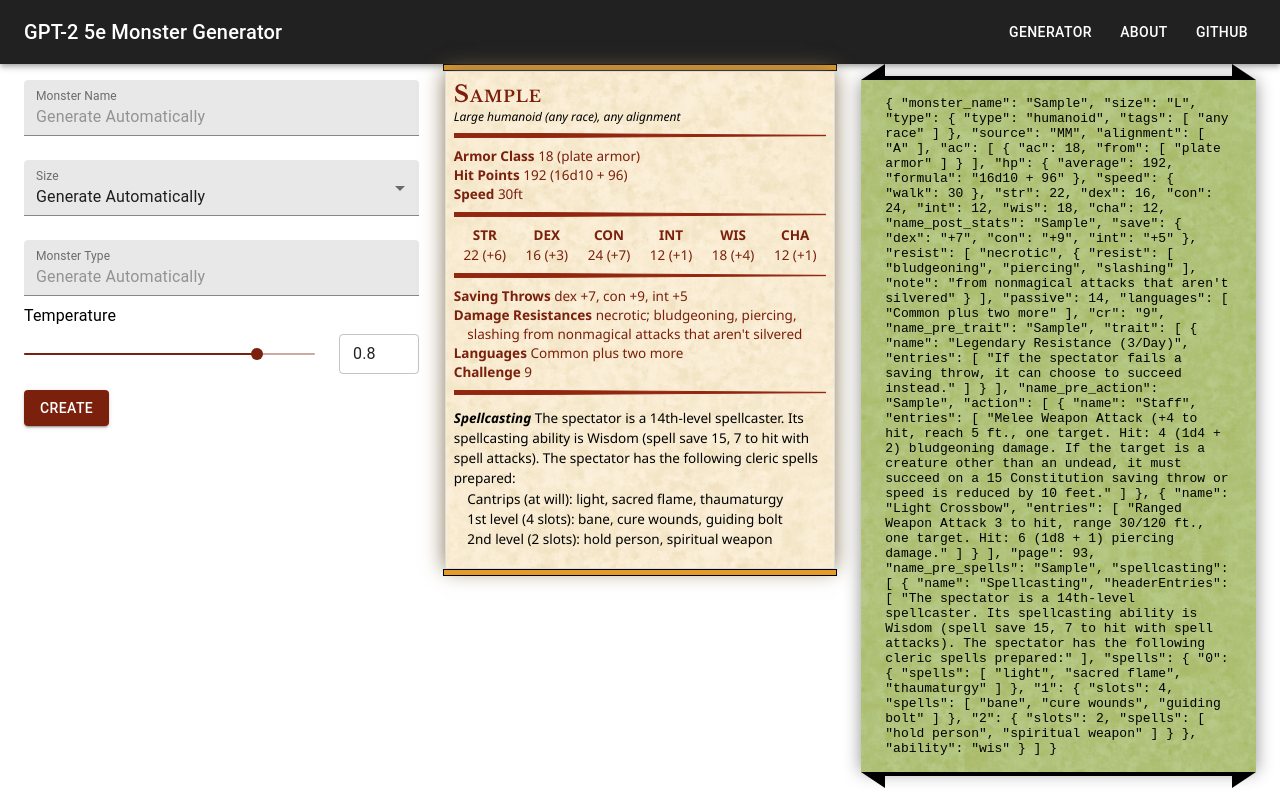
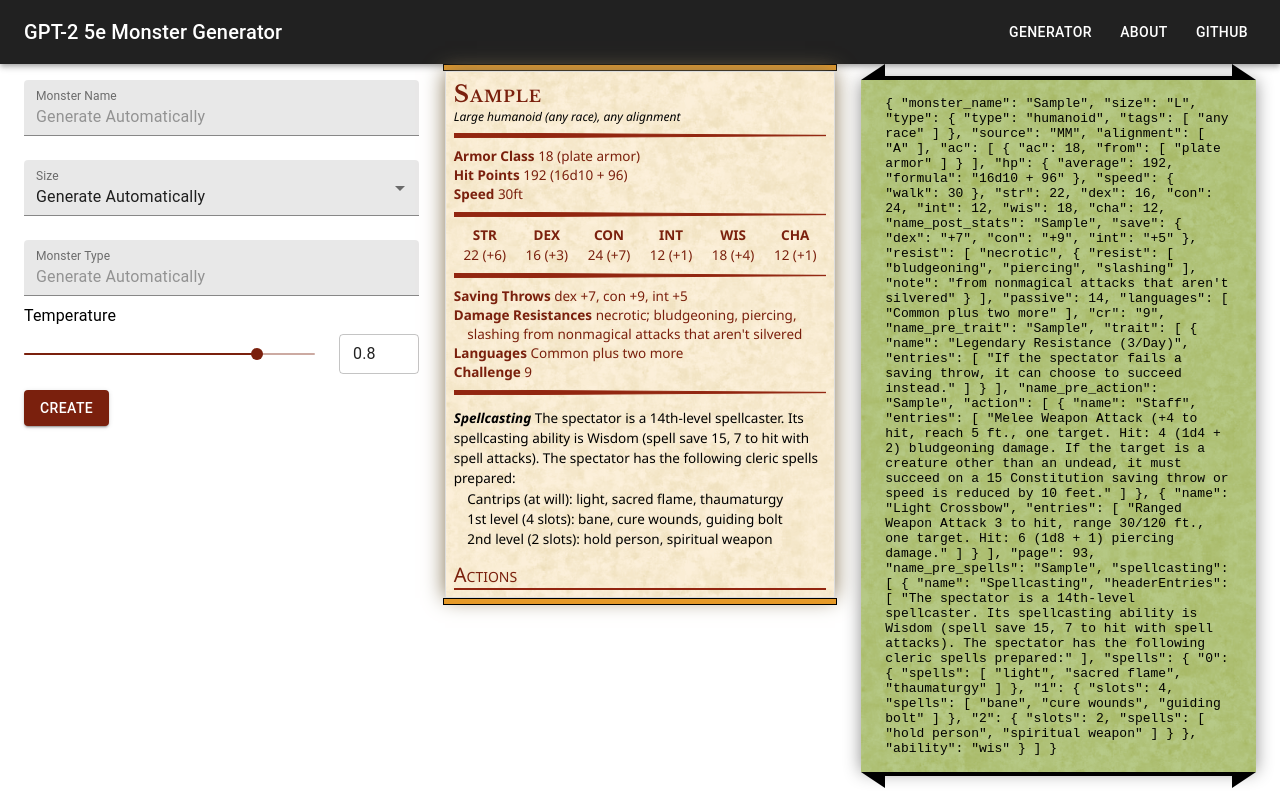
Before and after one commit to dhlanm/gpt-2-dnd-frontend, a React (Create React App) app: page / in a window 1280 px wide. Built offline with nearby package versions, Linux system fonts and the light colour scheme.

Commit message:
Parse more fields

```diff
--- a/src/About/index.tsx
+++ b/src/About/index.tsx
@@ -71,7 +71,7 @@ const About: React.FC = () => (
 		<Title>Prettification</Title>
 		<p>I used <Link href="https://github.com/Valloric/statblock5e">Valloric's
 			5e statblocks</Link> to display the stats. I'm impressed with the attention to detail he
-			payed in making these as close to official-looking as possible. As a result, they look
+			paid in making these as close to official-looking as possible. As a result, they look
 			great and are thematically appropriate for the project. Additionally, I use <Link
 				href="https://materializecss.com">Materialize</Link> for the website.</p>
 	</>
--- a/src/Index/StatBlock/AbilitiesBlock.tsx
+++ b/src/Index/StatBlock/AbilitiesBlock.tsx
@@ -16,7 +16,7 @@ const useStyles = makeStyles(() =>
 	}),
 )
 
-interface Props {
+export interface Props {
 	str: number,
 	dex: number,
 	con: number,
--- /dev/null
+++ b/src/Index/StatBlock/PropertyLine.tsx
@@ -0,0 +1,24 @@
+import React from 'react'
+import { createStyles, makeStyles } from '@material-ui/core'
+
+const useStyles = makeStyles(() =>
+	createStyles({
+		statLine: {
+			color: '#7A200D',
+			lineHeight: 1.4,
+			display: 'block',
+			textIndent: '-1em',
+			paddingLeft: '1em',
+			margin: 0,
+		},
+	}),
+)
+
+const PropertyLine: React.FC<{ title: string }> = props => {
+	const classes = useStyles()
+	return (
+		<p className={classes.statLine}><b>{props.title}</b> {props.children}</p>
+	)
+}
+
+export default PropertyLine
--- a/src/Index/StatBlock/StatHeader.tsx
+++ b/src/Index/StatBlock/StatHeader.tsx
@@ -40,20 +40,40 @@ const ALIGNMENT_TO_DESC: { [alignment: string]: string } = {
 	U: 'unaligned',
 }
 
-interface Props {
-	name: string,
-	size: string,
+type TagType = string | {
+	prefix: string,
+	tag: string,
+}
+
+export type MonsterType = string | {
 	type: string,
-	typeTags: string[],
-	alignment: string[],
+	tags?: TagType[],
+}
+
+export interface Props {
+	name: string
+	size: string
+	type: MonsterType
+	alignment: string[]
+}
+
+const formatType = (type: string, tags: TagType[]): string => {
+	if (type.includes('swarmSize')) return type
+	if (tags.length === 0) return type
+	return `${type} (${tags.map(
+		tag => typeof tag === 'string' ? tag : `${tag.prefix} ${tag.tag}`
+	).join(', ')})`
 }
 
 const StatHeader: React.FC<Props> = props => {
 	const classes = useStyles()
+	const {type} = props
+	const typeDesc = typeof type === 'string' ? type :
+		formatType(type.type, type.tags == null ? [] : type.tags)
 	return (
 		<>
 			<h1 className={classes.title}>{props.name}</h1>
-			<h2 className={classes.subtitle}>{SIZE_TO_DESC[props.size]} {props.type} ({props.typeTags.join(', ')}), {props.alignment.map(a => ALIGNMENT_TO_DESC[a]).join(' ')}</h2>
+			<h2 className={classes.subtitle}>{SIZE_TO_DESC[props.size]} {typeDesc}, {props.alignment.map(a => ALIGNMENT_TO_DESC[a]).join(' ')}</h2>
 		</>
 	)
 }
--- /dev/null
+++ b/src/Index/StatBlock/TopStats.tsx
@@ -0,0 +1,57 @@
+import React from 'react'
+import PropertyLine from './PropertyLine'
+
+interface AcModifier {
+	ac: number
+	'from'?: string[]
+	condition?: string
+	braces?: boolean
+}
+
+type AcType = [number] | [number, AcModifier] | [AcModifier]
+
+const formatAc = (ac: AcType): string => {
+	const [first, second] = ac
+	if (typeof first !== 'number') {
+		const modifier = first
+		const fromList = modifier['from'] || (modifier.condition && [modifier.condition]) || null
+
+		if (fromList == null) return `${modifier.ac}`
+		return `${modifier.ac} (${fromList.join(', ')})`
+	}
+
+	const acNumber = first
+	const acModifier = second as AcModifier
+
+	if (acModifier == null) return `${acNumber}`
+	return `${acNumber} (${acModifier.ac} ${acModifier.condition})`
+}
+
+interface SpeedType {
+	[type: string]: number
+}
+
+const formatSpeed = (speed: SpeedType): string => Object.entries(speed)
+	.map(([type, feet]) => type === 'walk' ? `${feet}ft` : `${type} ${feet}ft`)
+	.join(', ')
+
+
+export interface Props {
+	ac: (number | AcModifier)[]
+	hitpoints: {
+		average: number
+		formula: string
+	}
+	speed: SpeedType
+}
+
+const TopStats: React.FC<Props> = props => (
+	<>
+		<PropertyLine title="Armor Class">{formatAc(props.ac as AcType)}</PropertyLine>
+		<PropertyLine
+			title="Hit Points">{props.hitpoints.average} ({props.hitpoints.formula})</PropertyLine>
+		<PropertyLine title="Speed">{formatSpeed(props.speed)}</PropertyLine>
+	</>
+)
+
+export default TopStats
--- a/src/Index/StatBlock/index.tsx
+++ b/src/Index/StatBlock/index.tsx
@@ -1,7 +1,9 @@
 import React from 'react'
-import AbilitiesBlock from './AbilitiesBlock'
-import StatHeader from './StatHeader'
+import AbilitiesBlock, { Props as AbilitiesProps} from './AbilitiesBlock'
+import PropertyLine from './PropertyLine'
+import StatHeader, { Props as StatHeaderProps } from './StatHeader'
 import SpellcastingBlock, { Spell } from './SpellcastingBlock'
+import TopStats, {Props as TopStatsProps} from './TopStats'
 import { createStyles, makeStyles } from '@material-ui/core'
 import parchment from './parchment.png'
 
@@ -41,13 +43,13 @@ const useStyles = makeStyles(() =>
 			marginTop: '0.6em',
 			marginBottom: '0.35em',
 		},
-		statLine: {
+		actionHeader: {
 			color: '#7A200D',
-			lineHeight: 1.4,
-			display: 'block',
-			textIndent: '-1em',
-			paddingLeft: '1em',
+			fontSize: 20,
+			fontVariant: 'small-caps',
+			fontWeight: 'normal',
 			margin: 0,
+			borderBottom: 'solid 2px #922510'
 		},
 	}),
 )
@@ -61,20 +63,21 @@ const TaperedRule: React.FC = () => {
 	)
 }
 
-const PropertyLine: React.FC<{ title: string }> = props => {
+const ActionHeader: React.FC = props => {
 	const classes = useStyles()
-	return (
-		<p className={classes.statLine}><b>{props.title}</b> {props.children}</p>
-	)
+	return <h5 className={classes.actionHeader}>{props.children}</h5>
 }
 
-interface Props {
+export interface NamedEntry {
 	name: string,
-	size: string,
-	type: string,
-	typeTags: string[],
-	alignment: string[],
-	spellcasting: Spell[],
+	entries: string[],
+}
+
+type Props = StatHeaderProps & TopStatsProps & {
+	abilities: AbilitiesProps
+
+	spellcasting?: Spell[]
+	actions?: NamedEntry[]
 }
 
 const StatBlock: React.FC<Props> = props => {
@@ -85,28 +88,21 @@ const StatBlock: React.FC<Props> = props => {
 			<article className={classes.content}>
 				<StatHeader {...props} />
 				<TaperedRule />
-				<PropertyLine title="Armor Class">18 (plate armor)</PropertyLine>
-				<PropertyLine title="Hit Points">192 (16d10 + 96)</PropertyLine>
-				<PropertyLine title="Speed">30ft</PropertyLine>
+				<TopStats {...props} />
 				<TaperedRule />
-				<AbilitiesBlock {...{
-					'str': 22,
-					'dex': 16,
-					'con': 24,
-					'int': 12,
-					'wis': 18,
-					'cha': 12,
-				}} />
+				<AbilitiesBlock {...props.abilities} />
 				<TaperedRule />
 				<PropertyLine title="Saving Throws">dex +7, con +9, int +5</PropertyLine>
 				<PropertyLine title="Damage Resistances">necrotic; bludgeoning, piercing, slashing
-					from
-					nonmagical attacks that aren't silvered</PropertyLine>
+					from nonmagical attacks that aren't silvered</PropertyLine>
 				<PropertyLine title="Languages">Common plus two more</PropertyLine>
 				<PropertyLine title="Challenge">9</PropertyLine>
 				<TaperedRule />
 				{props.spellcasting && props.spellcasting.map(spell =>
 					<SpellcastingBlock {...spell} />)}
+				{props.actions && (
+					<ActionHeader>Actions</ActionHeader>
+				)}
 			</article>
 			<div className={classes.bar} />
 		</>
--- a/src/Index/index.tsx
+++ b/src/Index/index.tsx
@@ -58,11 +58,24 @@ const SAMPLE_MONSTER = {
 const Index: React.FC = () => {
 	const stats = {
 		name: SAMPLE_MONSTER.monster_name,
+		ac: SAMPLE_MONSTER.ac,
 		size: SAMPLE_MONSTER.size,
-		type: SAMPLE_MONSTER.type.type,
-		typeTags: SAMPLE_MONSTER.type.tags,
+		type: SAMPLE_MONSTER.type,
 		alignment: SAMPLE_MONSTER.alignment,
 		spellcasting: SAMPLE_MONSTER.spellcasting,
+		hitpoints: SAMPLE_MONSTER.hp,
+		speed: SAMPLE_MONSTER.speed,
+		abilities: {
+			str: SAMPLE_MONSTER.str,
+			dex: SAMPLE_MONSTER.dex,
+			con: SAMPLE_MONSTER.con,
+			int: SAMPLE_MONSTER.int,
+			wis: SAMPLE_MONSTER.wis,
+			cha: SAMPLE_MONSTER.cha,
+		},
+		// named entries
+		traits: SAMPLE_MONSTER.trait,
+		actions: SAMPLE_MONSTER.action,
 	}
 
 	return (
```
